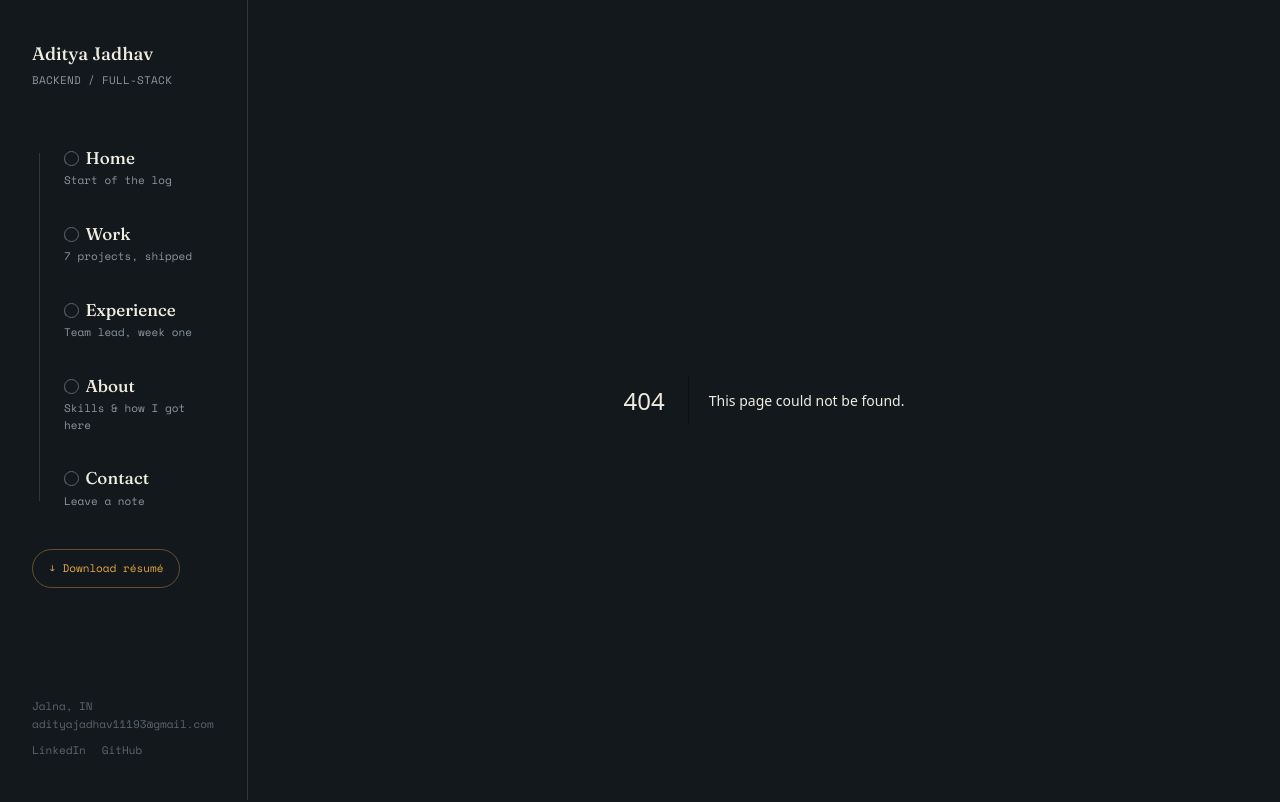
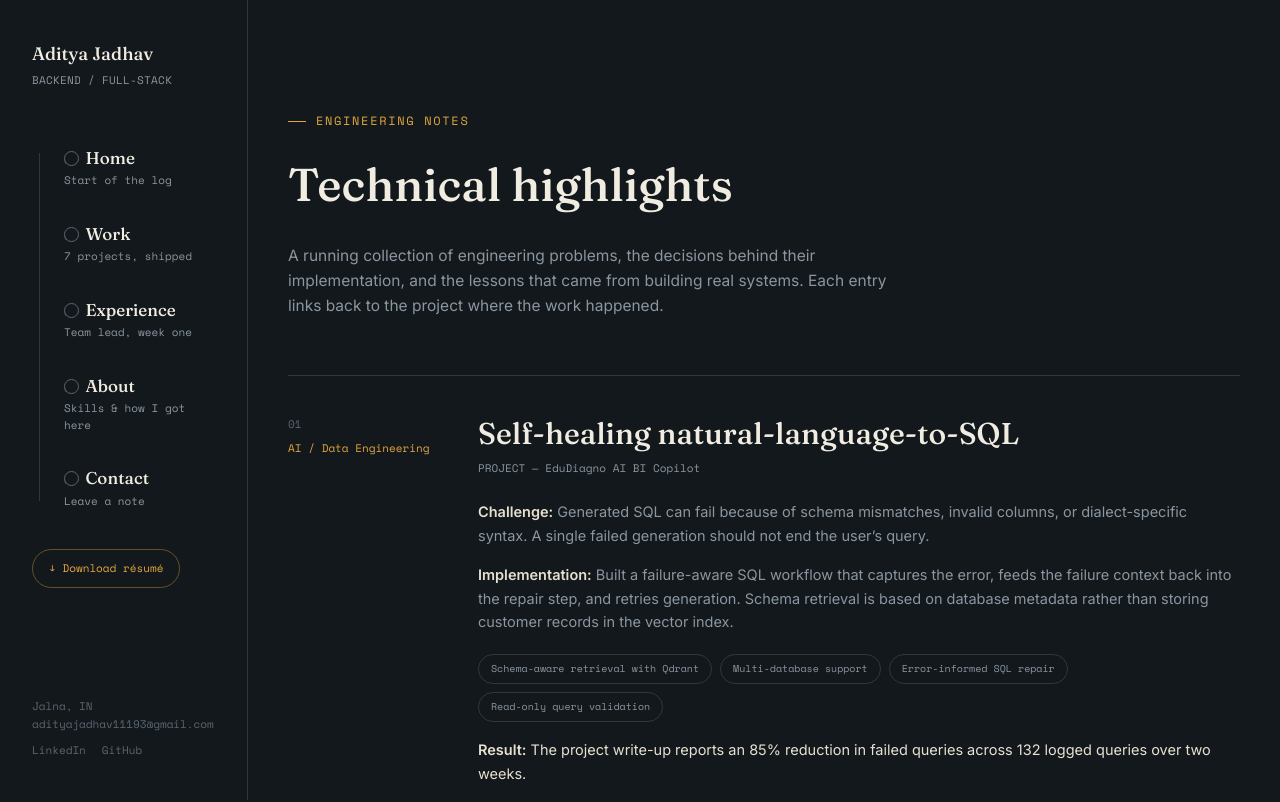
Before and after one commit to adityajadhav19/portfolio, a Next.js app: page /technical-highlights in a window 1280 px wide. Before the commit this address had no page. Shown: the top 802 px of the page. Built offline with nearby package versions, Linux system fonts and the light colour scheme.

Commit message:
Add engineering technical highlights page

```diff
--- /dev/null
+++ b/app/technical-highlights/page.tsx
@@ -0,0 +1,164 @@
+import type { Metadata } from 'next';
+import Link from 'next/link';
+import Reveal from '@/components/Reveal';
+import NextChapter from '@/components/NextChapter';
+
+export const metadata: Metadata = {
+  title: 'Technical Highlights',
+  description:
+    'Engineering challenges and implementation notes from Aditya Jadhav’s production AI, backend, security, payment, and full-stack projects.',
+  alternates: { canonical: '/technical-highlights' },
+  openGraph: {
+    title: 'Technical Highlights | Aditya Jadhav',
+    description:
+      'A collection of engineering problems, technical decisions, and solutions across production projects.',
+    url: '/technical-highlights',
+  },
+};
+
+const highlights = [
+  {
+    number: '01',
+    category: 'AI / Data Engineering',
+    title: 'Self-healing natural-language-to-SQL',
+    project: 'EduDiagno AI BI Copilot',
+    problem:
+      'Generated SQL can fail because of schema mismatches, invalid columns, or dialect-specific syntax. A single failed generation should not end the user’s query.',
+    solution:
+      'Built a failure-aware SQL workflow that captures the error, feeds the failure context back into the repair step, and retries generation. Schema retrieval is based on database metadata rather than storing customer records in the vector index.',
+    details: ['Schema-aware retrieval with Qdrant', 'Multi-database support', 'Error-informed SQL repair', 'Read-only query validation'],
+    outcome:
+      'The project write-up reports an 85% reduction in failed queries across 132 logged queries over two weeks.',
+    href: '/work',
+  },
+  {
+    number: '02',
+    category: 'Backend / Real-time Systems',
+    title: 'Offline-capable examination platform',
+    project: 'EduDiagno Examination Platform',
+    problem:
+      'The platform needed to operate on institution infrastructure when internet access is unreliable or unavailable, while still supporting real-time proctoring events.',
+    solution:
+      'Designed the application around a multi-level RBAC model and a separately running Socket.IO proctoring service. Separating the real-time service supports independent operation and scaling from the main application.',
+    details: ['Four-level role hierarchy', 'OTP authentication and enrollment', 'Standalone Socket.IO service', 'Offline / LAN deployment'],
+    outcome:
+      'A complete exam workflow designed for campus networks, from scheduling and student access through monitoring and grading.',
+    href: '/work',
+  },
+  {
+    number: '03',
+    category: 'Security / Application Architecture',
+    title: 'Group identity and duplicate prevention',
+    project: 'TripSplit',
+    problem:
+      'A member who loses their browser session should be able to rejoin an existing group without being added as a new participant or creating duplicate records.',
+    solution:
+      'Implemented group-scoped normalized member names with a database uniqueness constraint, alongside group code and password validation. Rejoin logic can identify the same member within the group.',
+    details: ['Normalized member identity', 'Unique constraint per group', 'Validated group join flow', 'Session rejoin behavior'],
+    outcome:
+      'Group membership is protected at both the API validation and database constraint levels.',
+    href: '/work',
+  },
+  {
+    number: '04',
+    category: 'Security / Abuse Prevention',
+    title: 'Progressive login lockouts and rate limiting',
+    project: 'TripSplit and production APIs',
+    problem:
+      'Authentication endpoints need protection from repeated guessing and automated abuse without relying only on client-side checks.',
+    solution:
+      'Added server-side rate limits and progressive login lockout logic, with hashed keys and expiring strike state. Rate limits are applied by endpoint category.',
+    details: ['Redis-backed rate limiting', 'Progressive lockout duration', 'Hashed limiter keys', 'Server-side enforcement'],
+    outcome:
+      'Repeated login attempts are constrained by server-managed limits and escalating temporary lockouts.',
+    href: '/work',
+  },
+  {
+    number: '05',
+    category: 'Payments / Reliability',
+    title: 'Payment webhook verification and reconciliation',
+    project: 'Active Products',
+    problem:
+      'Payment provider callbacks can be delayed or missed, leaving an order pending even after the provider reports a captured payment.',
+    solution:
+      'Implemented signature verification for Razorpay webhooks and a protected reconciliation job that checks and repairs payment/order state when webhook delivery does not fully update the database.',
+    details: ['Webhook signature validation', 'Timing-safe signature comparison', 'Protected reconciliation endpoint', 'Payment/order status consistency'],
+    outcome:
+      'The payment flow has both event-driven updates and a recovery path for stale pending records.',
+    href: 'https://activeproducts.in',
+  },
+  {
+    number: '06',
+    category: 'Retrieval / Performance',
+    title: 'Inspectable, staged RAG pipeline',
+    project: 'Voice RAG System',
+    problem:
+      'A retrieval-augmented voice system needs grounded answers, but it is difficult to improve latency or quality when pipeline stages are opaque.',
+    solution:
+      'Built a custom orchestration pipeline with separately measurable retrieval stages, hybrid dense and sparse retrieval, reciprocal-rank fusion, reranking, semantic caching, and guardrails.',
+    details: ['Hybrid retrieval and RRF', 'Cross-encoder reranking', 'Multiple chunking strategies', 'Redis semantic cache', 'Stage-level timing'],
+    outcome:
+      'The pipeline exposes where latency and retrieval quality can be tuned instead of hiding the workflow behind a single abstraction.',
+    href: '/work',
+  },
+];
+
+export default function TechnicalHighlightsPage() {
+  return (
+    <div className="max-w-[1080px] mx-auto px-6 md:px-10 py-20 lg:py-28">
+      <div className="eyebrow">ENGINEERING NOTES</div>
+      <Reveal>
+        <h1 className="font-display text-[32px] md:text-[46px] mt-5 max-w-[22ch]">
+          Technical highlights
+        </h1>
+        <p className="text-slate max-w-[64ch] mt-6 text-[15.5px] leading-relaxed">
+          A running collection of engineering problems, the decisions behind their
+          implementation, and the lessons that came from building real systems. Each entry
+          links back to the project where the work happened.
+        </p>
+      </Reveal>
+
+      <div className="mt-14">
+        {highlights.map((item) => (
+          <Reveal key={item.number}>
+            <article className="grid md:grid-cols-[150px_1fr] gap-5 md:gap-10 py-10 border-t border-line">
+              <div>
+                <div className="font-mono text-[11px] text-slatedark">{item.number}</div>
+                <div className="font-mono text-[11px] text-amber mt-2">{item.category}</div>
+              </div>
+              <div>
+                <h2 className="font-display text-2xl md:text-3xl text-paper">{item.title}</h2>
+                <p className="font-mono text-[11px] text-slate mt-2">PROJECT — {item.project}</p>
+                <div className="mt-6 space-y-4 text-[14.5px] leading-relaxed">
+                  <p className="text-slate"><strong className="text-paperdim">Challenge:</strong> {item.problem}</p>
+                  <p className="text-slate"><strong className="text-paperdim">Implementation:</strong> {item.solution}</p>
+                  <ul className="flex flex-wrap gap-2 pt-1">
+                    {item.details.map((detail) => (
+                      <li key={detail} className="font-mono text-[10px] text-slate border border-line rounded-full px-3 py-1.5">
+                        {detail}
+                      </li>
+                    ))}
+                  </ul>
+                  <p className="text-paperdim"><strong>Result:</strong> {item.outcome}</p>
+                </div>
+                <Link
+                  href={item.href}
+                  className="inline-block font-mono text-[11px] text-amber mt-5 hover:underline"
+                >
+                  View project details ↗
+                </Link>
+              </div>
+            </article>
+          </Reveal>
+        ))}
+      </div>
+
+      <NextChapter
+        n="06"
+        href="/contact"
+        label="Contact"
+        teaser="Want to discuss an implementation or engineering decision? Get in touch."
+      />
+    </div>
+  );
+}
```
